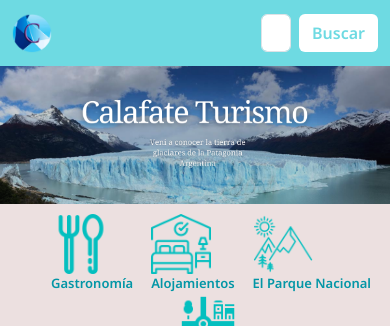
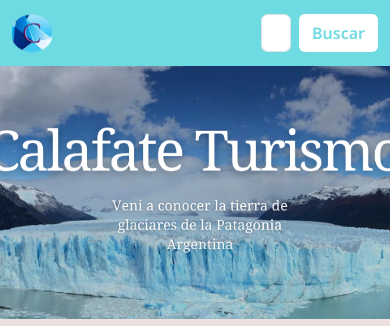
Before and after one commit to gmelfiore/Calafate-Turismo-Final, a plain HTML site: page index.html in a window 390 px wide. Shown: the top 326 px of the page. Drawn offline with nearby package versions, Linux system fonts and the light colour scheme.

Commit message:
modificaciones en el header

```diff
--- a/css/style.css
+++ b/css/style.css
@@ -146,7 +146,12 @@ main h2{
   nav span{
     font-size: small;
   }
+  header div img{
+    height: 30vh;
+    object-fit: cover;
+  }
 }
+
 
  /* ---comienza index--- */
 
```
